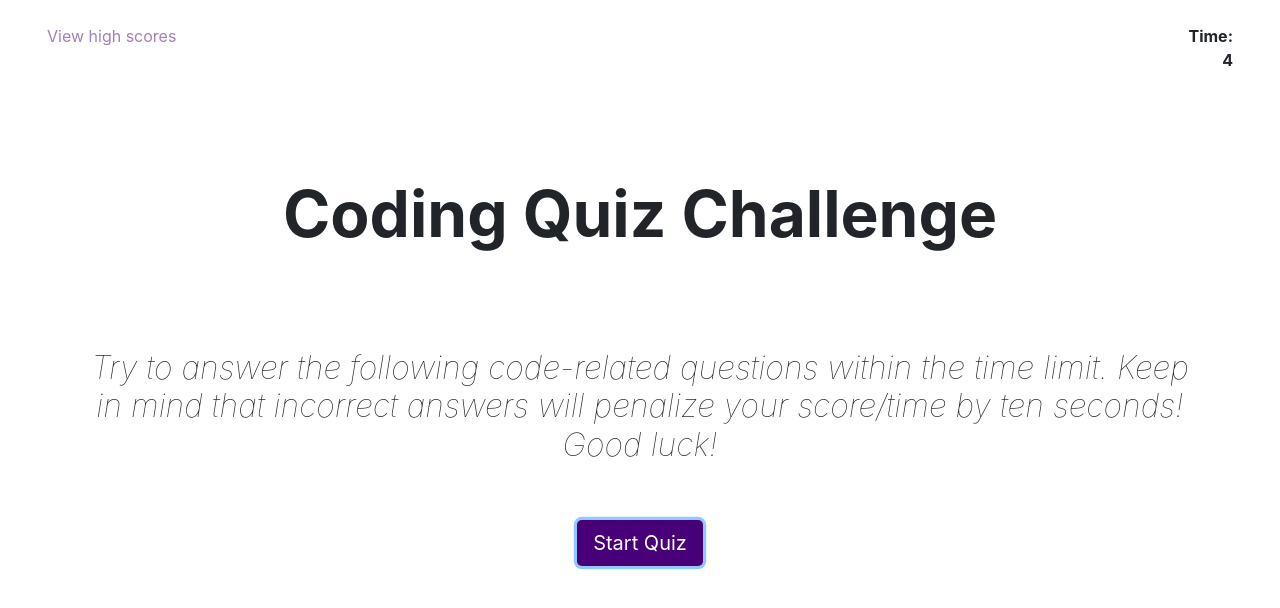
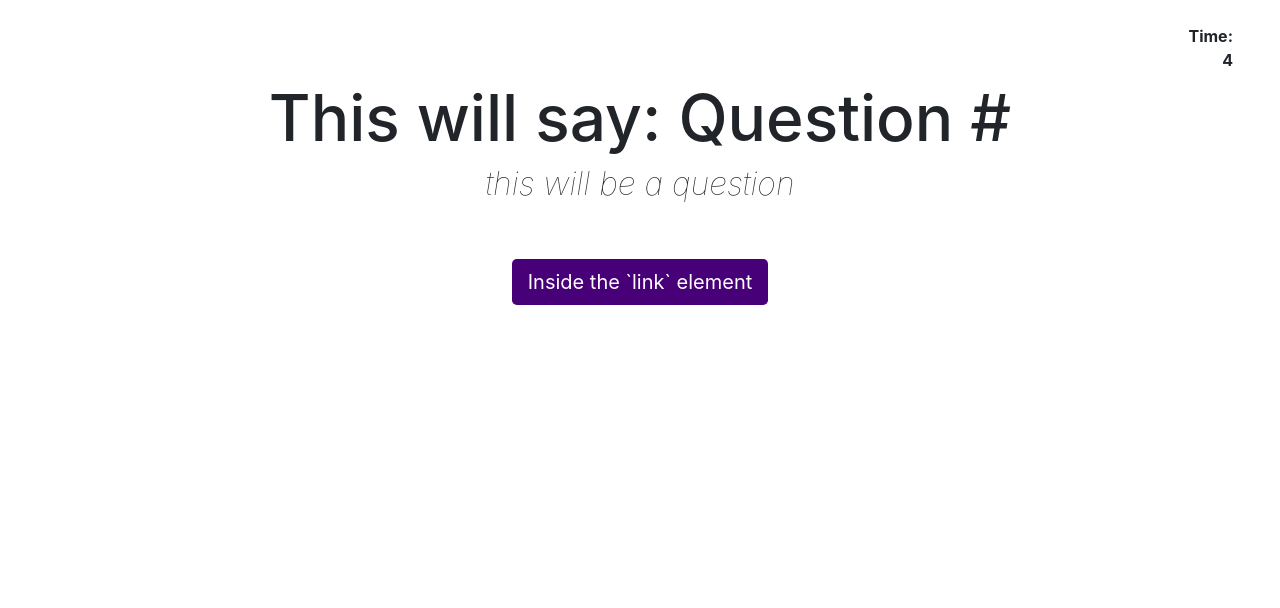
Before and after one commit to crosenfrisk/coding-quiz-challenge, a plain HTML site: page index.html in a window 1280 px wide. Both pictures are taken after a click on the button "Start Quiz". Drawn offline with nearby package versions, Linux system fonts and the light colour scheme; a web font is replaced by a local one.

Commit message:
successfully added new h1 and h2 to new div dynamically; now to input question number and question into h1 and h2 dynamically from myQuestions[] array

```diff
--- a/assets/js/script.js
+++ b/assets/js/script.js
@@ -7,104 +7,6 @@
 //  Player adds initials and leader-board is updated.
 //  Score is equivalent to time remaining. If timer reaches zero, score is zero; suggest player try again to improve their score.
 //  Player can view and clear leader-board, or return to the start screen to play again.
-
-var timeRemaining = 5; // TODO: update!!
-var timerEl = document.getElementById("timerDiv");
-var btnStartEl = document.getElementById("btnStart");
-
-function displayTimeRemaining() {
-  timerEl.innerHTML = timeRemaining;
-  if (timeRemaining == 0) {
-    clearInterval();
-  } else {
-    timeRemaining--;
-  }
-}
-
-function countdown() {
-//   Start timer
-  var timerId = setInterval(displayTimeRemaining, 1000);
-
-    //     // Alert "Game Over!" with dynamically generated html
-    //     // Get player to enter initials into form which will be saved to and accessed from localStorage on "leader-board"
-
-    // displayQuiz();
-
-}
-
-// Display questions one at a time. User selects answer from options a, b, c, d. Whether answer is correct or not, questions advance.
-// Display "correct"  or "incorrect" after page advances to next question; deduct time from timer if incorrect.
-
-var questionTextEl = document.getElementById("questionText");
-var questionNumberEl = document.getElementById("questionNumber");
-var questionNumber = -1;
-
-function displayQuiz(event) {
-  questionNumber += 1;
-  var q = myQuestions[questionNumber];
-  var options = Object.entries(q.option);
-  var correctAnswer = myQuestions[questionNumber].correctAnswer;
-
-  questionTextEl.innerHTML = q.question;
-
-  for (var i = 0; i < options.length; i++) {
-    var option = document.getElementById("option" + (i + 1));
-    option.innerHTML = options[i][0] + " : " + options[i][1];
-
-    option.addEventListener("click", function (event) {
-      if (event.target.textContent[0] != correctAnswer) {
-        timeRemaining -= 10;
-      }
-      displayQuiz();
-    });
-  }
-}
-
-// when (options.length-1 == i) {
-//     endQuiz();
-// }
-
-// function endQuiz(event){
-//     var endQuizContainerEl = document.getElementById('h1');
-//     var endQuizMessageEl = document.getElementById('h2');
-//     var playerInitialsEl = document.createElement('input');
-//     var submitButtonEl = document.getElementById('btnStart');
-
-//     if (timeRemaining === 0 || options.length-1 == i){
-//         endQuizContainerEl.textContent = "The Quiz is Over!"
-//         endQuizMessageEl.textContent = "Please enter your initials to save your score:";
-//         document.body.main.append(playerInitialsEl); //?
-//         submitButtonEl.textContent = "Submit";
-//     }
-
-//  Check localStorage for high score, if it's not there, use 0
-//  var highScore = localStorage.getItem("highscore");
-//  var alertNewHighScore = playerInitials + " now has the high score of " + timerEl + "!");
-//  if (timerEl === null) {
-//  highScore = 0;
-//  }
-
-// If player has more time than the high score, player has new high score!
-//  if (timerEl > highScore) {
-//  localStorage.setItem("highscore", timerEl);
-//  localStorage.setItem("name", playerInitials);
-//  }
-//  else {
-// var alert(playerInitials + " did not beat the high score of " + highScore + ". Maybe next time!");
-//  }
-
-//     // Ask player if they'd like to play again
-//     var quizAgainConfirm = window.confirm("Would you like to try the quiz again?");
-
-//     if (quizAgainConfirm) {
-//       displayQuiz();
-//     }
-//     else {
-//       window.alert("Thank you for completing our JavaScript quiz.Come back soon!");
-//     }
-//   };
-
-// }
 
 // Quiz Questions and Answer Options:
 
@@ -149,12 +51,160 @@ var myQuestions = [
     option: {
       A: "The logical operator && returns true if none of the expressions are true while the logical operator || returns true if one expression or the other returns true.",
       B: "The logical operator && returns true if both expressions are true while the logical operator || returns false if one expression or the other returns true.",
-      C: "The logical operator && returns true if one expression is true while the logical operator || returns true if both expressions returntrue true.",
+      C: "The logical operator && returns true if one expression is true while the logical operator || returns true if both expressions return true true.",
       D: "The logical operator && returns true if both expressions are true while the logical operator || returns true if one expression or the other returns true.",
     },
     correctAnswer: "D",
   },
 ];
+
+var timeRemaining = 5; // TODO: update to 75 seconds!!
+var timerEl = document.getElementById("timerDiv");
+var btnStartEl = document.getElementById("btnStart");
+
+function displayTimeRemaining() {
+  timerEl.innerHTML = timeRemaining;
+  if (timeRemaining == 0) {
+    clearInterval();
+    // call function for endQuiz() // which will send player to high scores / initial input page.
+  } else {
+    timeRemaining--;
+  }
+}
+
+function countdown() {
+  //   Start timer
+  var timerId = setInterval(displayTimeRemaining, 1000);
+  removeWelcomePage();
+  displayQuiz();
+}
+
+function removeWelcomePage() {
+  // Remove H1, H2, and Start Buttons; remove "view high scores."
+
+  var oldH1 = document.querySelector("#bold-statement");
+  var oldH2 = document.querySelector("#smaller-text");
+  var startBtn = document.querySelector("#btnStart");
+  var viewHighScores = document.querySelector("#view-high-scores");
+
+  oldH1.remove();
+  oldH2.remove();
+  startBtn.remove();
+  viewHighScores.remove();
+}
+
+function displayQuiz() {
+   // Add new H1
+    var newH1 = document.createElement("h1");
+    var headers = document.querySelector("#headers");
+
+    newH1.textContent = "This will say: Question #";
+    headers.appendChild(newH1);
+
+//  Add new H2
+    var newH2 = document.createElement("h2");
+    newH2.textContent = "this will be a question";
+    headers.appendChild(newH2);
+
+  var optionContainerEl = document.querySelector("#option-container");
+
+  // Add button "option" elements (that hold questions)
+  var btnOption1 = document.createElement("button");
+//   var btnOption2 = document.createElement("button");
+//   var btnOption3 = document.createElement("button");
+//   var btnOption4 = document.createElement("button");
+
+  btnOption1.className = "btn btn-primary mt-5 btn-lg";
+//   btnOption2.className = "btn btn-primary mt-5 btn-lg";
+//   btnOption3.className = "btn btn-primary mt-5 btn-lg";
+//   btnOption4.className = "btn btn-primary mt-5 btn-lg";
+
+//   var options = [];
+//   var questions = myQuestions[i];
+  btnOption1.textContent = myQuestions[0].option.A;
+//   btnOption2.textContent = myQuestions[0].option.B;
+//   btnOption3.textContent = myQuestions[0].option.C;
+//   btnOption4.textContent = myQuestions[0].option.D;
+
+  optionContainerEl.appendChild(btnOption1);
+//   optionContainerEl.appendChild(btnOption2);
+//   optionContainerEl.appendChild(btnOption3);
+//   optionContainerEl.appendChild(btnOption4);
+}
+
+// Display questions one at a time. User selects answer from options a, b, c, d. Whether answer is correct or not, questions advance.
+// Display "correct"  or "incorrect" after page advances to next question; deduct time from timer if incorrect.
+
+// var questionTextEl = document.getElementById("questionText");
+// var questionNumberEl = document.getElementById("questionNumber");
+// var questionNumber = -1;
+
+// function cycleQuestions(event) {
+//   questionNumber += 1;
+//   var q = myQuestions[questionNumber];
+//   var options = Object.entries(q.option);
+//   var correctAnswer = myQuestions[questionNumber].correctAnswer;
+
+//   questionTextEl.innerHTML = q.question;
+
+//   for (var i = 0; i < options.length; i++) {
+//     var option = document.getElementById("option" + (i + 1));
+//     option.innerHTML = options[i][0] + " : " + options[i][1];
+
+//     option.addEventListener("click", function (event) {
+//       if (event.target.textContent[0] != correctAnswer) {
+//         timeRemaining -= 10;
+//       }
+//       cycleQuestions);
+//     });
+//   }
+// }
+
+// if (options.length-1 == i) {
+//     endQuiz();
+// }
+
+// function endQuiz(event){
+//     var endQuizContainerEl = document.getElementById('h1');
+//     var endQuizMessageEl = document.getElementById('h2');
+//     var playerInitialsEl = document.createElement('input');
+//     var submitButtonEl = document.getElementById('btnStart');
+
+//     if (timeRemaining === 0 || options.length-1 == i){
+//         endQuizContainerEl.textContent = "The Quiz is Over!"
+//         endQuizMessageEl.textContent = "Please enter your initials to save your score:";
+//         document.body.main.append(playerInitialsEl); //?
+//         submitButtonEl.textContent = "Submit";
+//     }
+
+//  Check localStorage for high score, if it's not there, use 0
+//  var highScore = localStorage.getItem("highscore");
+//  var alertNewHighScore = playerInitials + " now has the high score of " + timerEl + "!");
+//  if (timerEl === null) {
+//  highScore = 0;
+//  }
+
+// If player has more time than the high score, player has new high score!
+//  if (timerEl > highScore) {
+//  localStorage.setItem("highscore", timerEl);
+//  localStorage.setItem("name", playerInitials);
+//  }
+//  else {
+// var alert = playerInitials + " did not beat the high score of " + highScore + ". Maybe next time!";
+//  }
+
+//     Ask player if they'd like to play again
+//     var quizAgainConfirm = create div with question "Would you like to try the quiz again?"
+
+//     if (quizAgainConfirm) {
+//       displayQuiz();
+//     }
+//     else {
+//       create div that says "Thank you for completing our JavaScript quiz.Come back soon!")
+//     }
+//   };
+
+// }
 
 // function enterHighScore() {
 // user enters initials
--- a/index.html
+++ b/index.html
@@ -25,12 +25,14 @@
 
     <main class="container">
         <div class="row">
-            <div class="col text-center">
-                <h1 class="mt-5 justify-content-center p-5 col-sm-12 col-lg-12"><strong>Coding Quiz Challenge</strong></h1>
-                    <h2 class="mt-5 justify-content-center text-center">Try to answer the following code-related questions within the time limit.
-                        Keep in mind that incorrect answers will penalize your score/time by ten seconds! Good luck!
-                    <h2>
-                <button type="button" class="btn btn-primary mt-5 btn-lg" id="btnStart">Start Quiz</button>
+            <div class= "col text-center">
+                <div id="headers"></div>
+                    <h1 class="mt-5 justify-content-center p-5 col-sm-12 col-lg-12" id="bold-statement"><strong>Coding Quiz Challenge</strong></h1>
+                        <h2 class="mt-5 justify-content-center text-center" id="smaller-text">Try to answer the following code-related questions within the time limit.
+                            Keep in mind that incorrect answers will penalize your score/time by ten seconds! Good luck!
+                        <h2>
+                    <button type="button" class="btn btn-primary mt-5 btn-lg" id="btnStart">Start Quiz</button>
+                    <div class="btn-group-vertical" id="option-container"></div>
             </div>
         </div>
     </main>
```
Also changed, not shown: quiz.html (+3 -3 lines).
